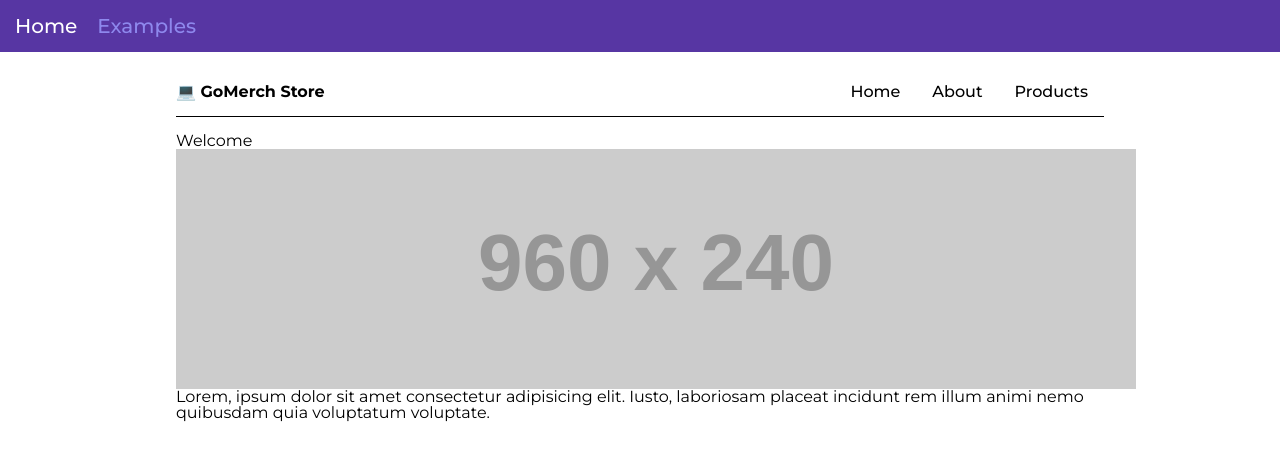
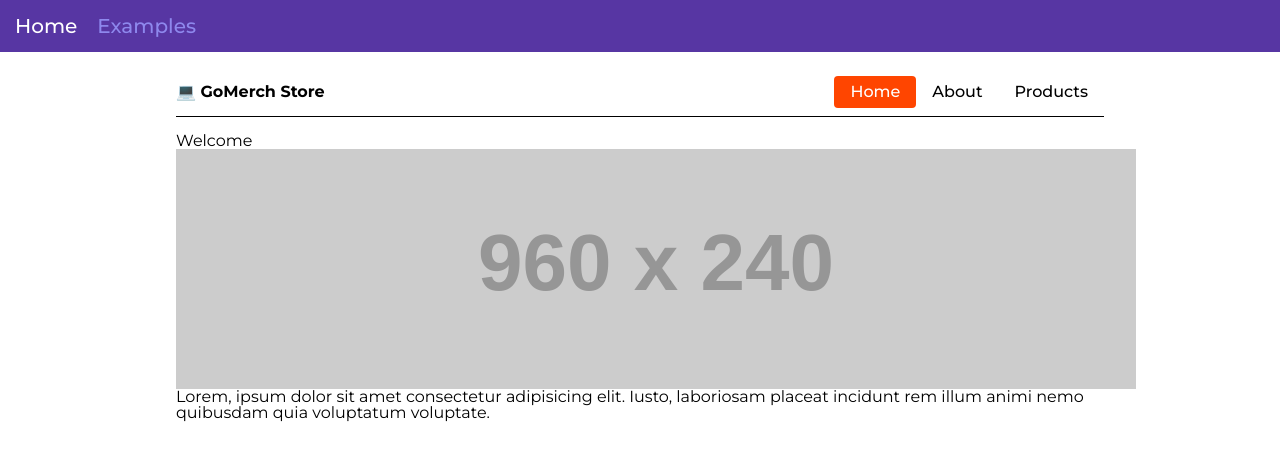
Before and after one commit to Mar4ella89/Play-Music-Reac, a React (Create React App) app: page /react-examples/examples/ex7 in a window 1280 px wide. Shown: the top 460 px of the page. Built offline with nearby package versions, Linux system fonts and the light colour scheme.

Commit message:
corrected path in SharedLayout

```diff
--- a/src/AllExamples/Route-example-7/components/SharedLayout.jsx
+++ b/src/AllExamples/Route-example-7/components/SharedLayout.jsx
@@ -12,11 +12,11 @@ export const SharedLayout = () => {
           GoMerch Store
         </Logo>
         <nav>
-          <Link to="/" end>
+          <Link to="/examples/ex7" end>
             Home
           </Link>
-          <Link to="/about">About</Link>
-          <Link to="/products">Products</Link>
+          <Link to="/examples/ex7/about">About</Link>
+          <Link to="/examples/ex7/products">Products</Link>
         </nav>
       </Header>
       <Outlet />
```
